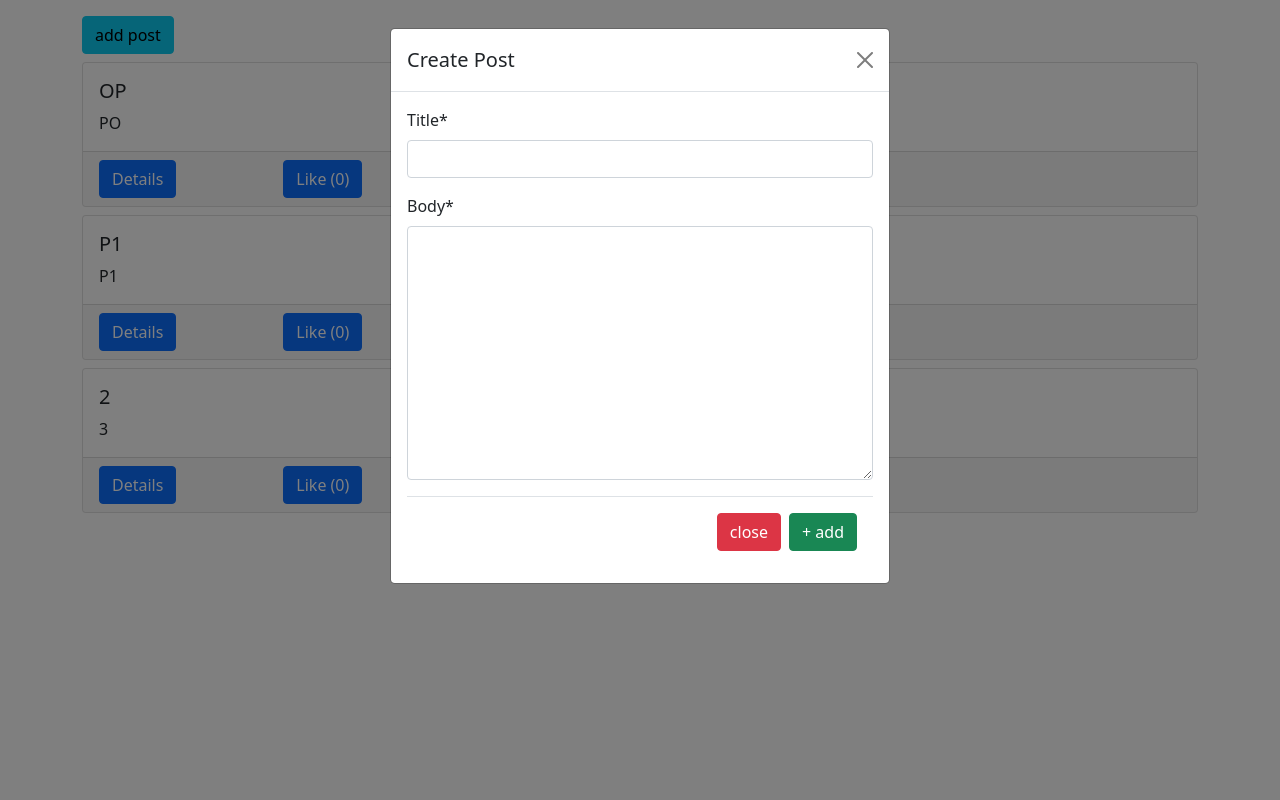
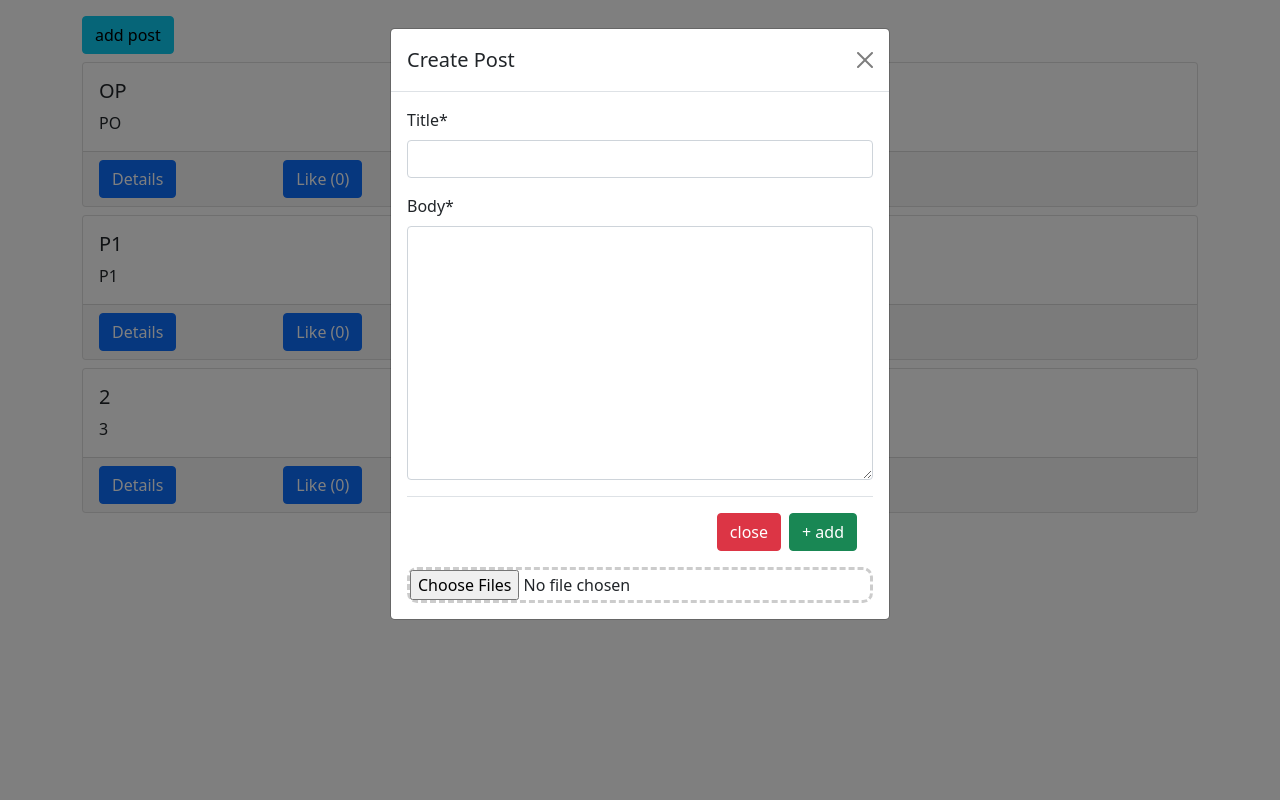
Before and after one commit to JB-103/src, a Django app: page / in a window 1280 px wide, after a click on "add post". Run offline with Django 5.2, Linux system fonts and the light colour scheme; data comes from the database, SQL or seed files in the repository; some libraries are stand-ins or nearby versions.

Commit message:
Added dropzone element to adding posts modal; alternative dropzone integration

```diff
--- a/posts/templates/posts/main.html
+++ b/posts/templates/posts/main.html
@@ -28,8 +28,13 @@ posts
                                 <button type="submit" class="btn btn-success">+ add</button>
                             </div>
                         </form>
+                        <form action="/upload" class="dropzone dz">
+                            {% csrf_token %}
+                            <div class="fallback">
+                                <input name="file" type="file" multiple />
+                            </div>
+                        </form>
                     </div>
-
                 </div>
             </div>
         </div>
--- a/static/style.css
+++ b/static/style.css
@@ -1,3 +1,13 @@
 .not-visible {
     display: none;
 }
+
+.dz {
+    border: dashed !important;
+    border-color: #ccc !important;
+    border-radius: 10px !important;
+}
+
+.dz:hover {
+    background-color: aliceblue !important;
+}
--- a/templates/base.html
+++ b/templates/base.html
@@ -16,8 +16,11 @@
     <link rel="stylesheet" href="{% static 'style.css' %}">
 
     <!-- dropzone -->
-    <link rel="stylesheet" href="{% static 'dropzone.css' %}">
-    <script src="{% static 'dropzone.js' %}" defer></script>
+    {% comment %} <link rel="stylesheet" href="{% static 'dropzone.css' %}">
+    <script src="{% static 'dropzone.js' %}" defer></script> {% endcomment %}
+    <script src="https://unpkg.com/dropzone@5/dist/min/dropzone.min.js"></script>
+    <link rel="stylesheet" href="https://unpkg.com/dropzone@5/dist/min/dropzone.min.css" type="text/css" />
+
 
     <!-- Custom js -->
     <script src="{% static 'functions.js' %}" defer></script>
```
